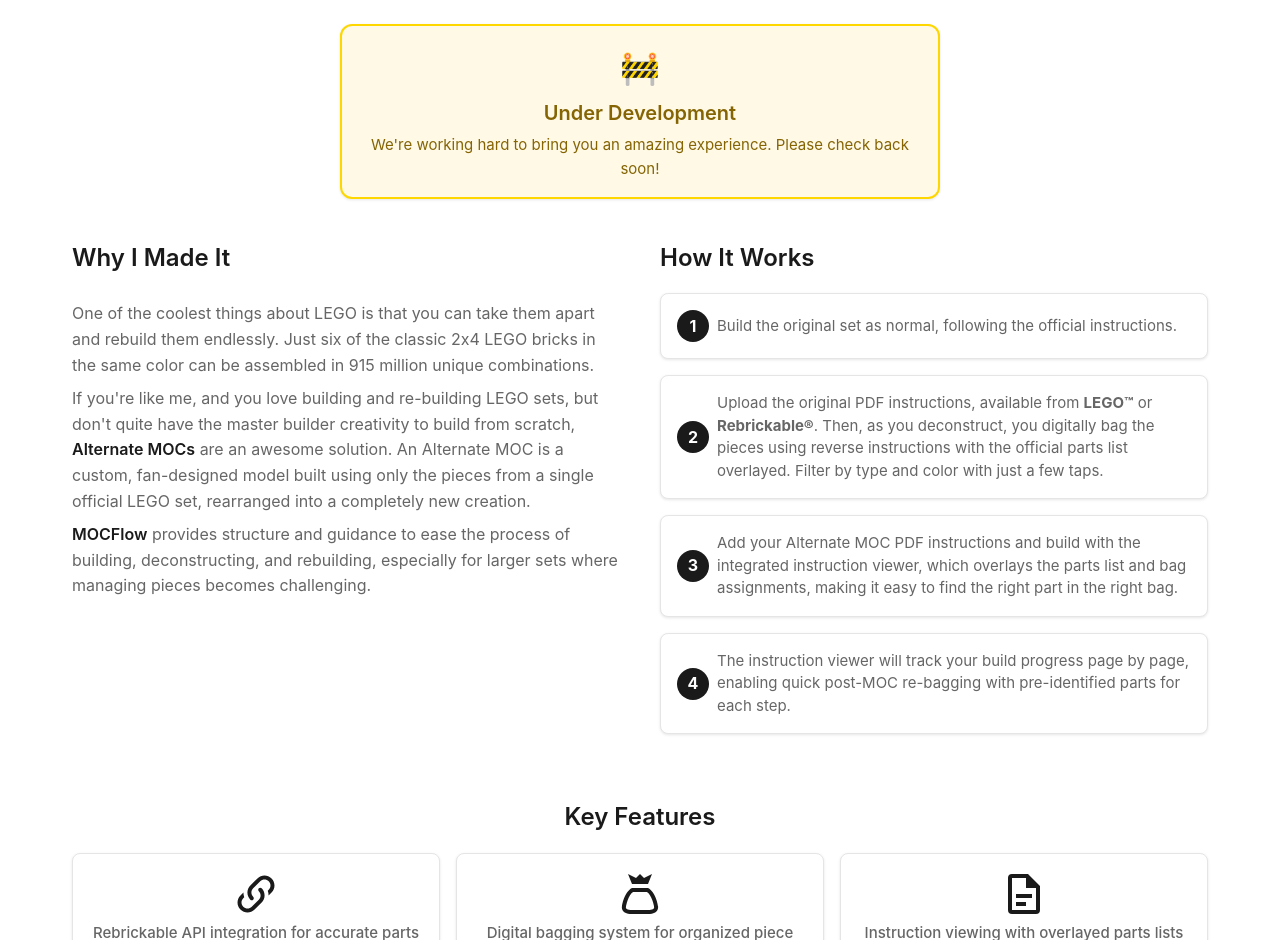
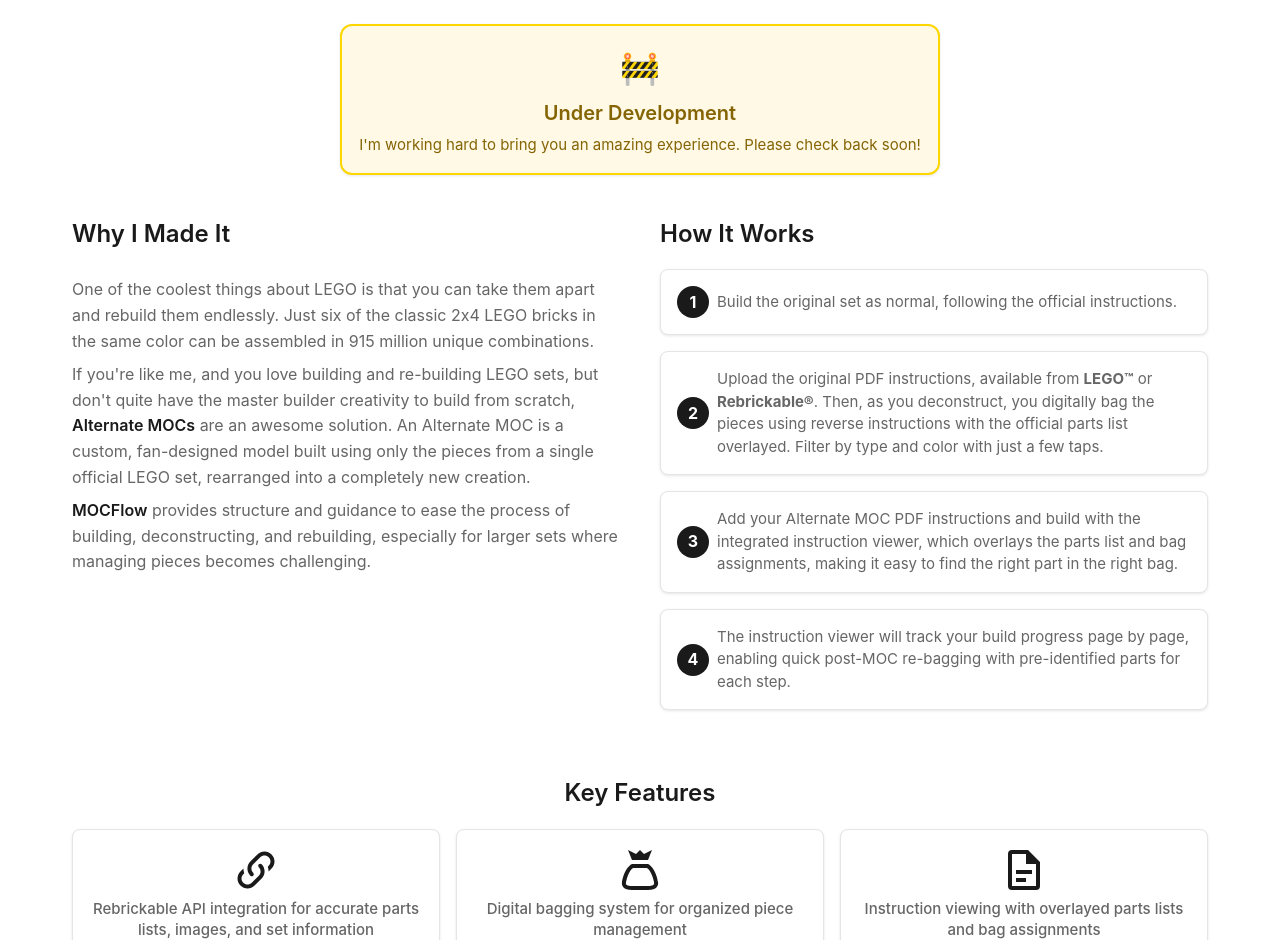
Before and after one commit to scotystobbe/mocflow_site, a React (Vite) app: page / in a window 1280 px wide. Shown: the part 160-1100 px from the top of the page. Built offline with nearby package versions, Linux system fonts and the light colour scheme.

Commit message:
tweak cards and wording

```diff
--- a/src/App.css
+++ b/src/App.css
@@ -189,12 +189,6 @@ body {
   border-radius: var(--border-radius);
   padding: var(--spacing-md);
   box-shadow: var(--shadow-sm);
-  transition: transform 0.2s ease, box-shadow 0.2s ease;
-}
-
-.workflow-step:hover {
-  transform: translateY(-2px);
-  box-shadow: var(--shadow-md);
 }
 
 .step-number {
@@ -232,13 +226,7 @@ body {
   border-radius: var(--border-radius);
   padding: var(--spacing-md);
   text-align: center;
-  transition: transform 0.2s ease, box-shadow 0.2s ease;
   box-shadow: var(--shadow-sm);
-}
-
-.feature-item:hover {
-  transform: translateY(-2px);
-  box-shadow: var(--shadow-md);
 }
 
 .feature-icon {
--- a/src/App.jsx
+++ b/src/App.jsx
@@ -29,7 +29,7 @@ function App() {
           <div className="status-card">
             <div className="status-icon">🚧</div>
             <h2>Under Development</h2>
-            <p>We're working hard to bring you an amazing experience. Please check back soon!</p>
+            <p>I'm working hard to bring you an amazing experience. Please check back soon!</p>
           </div>
         </div>
 
```
